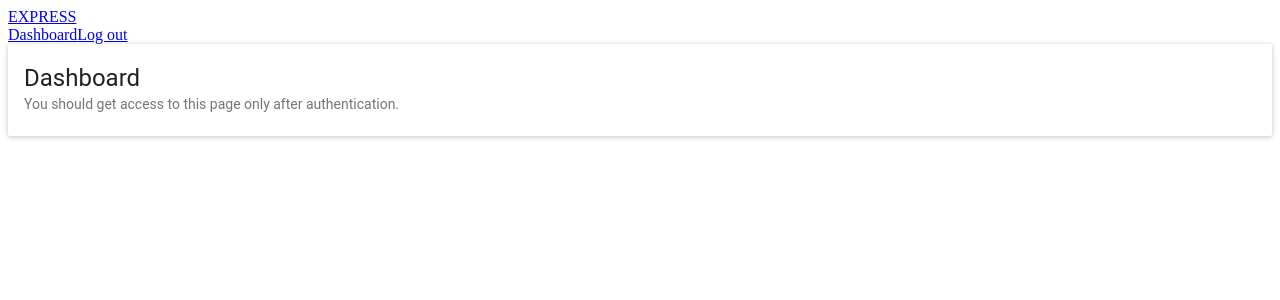
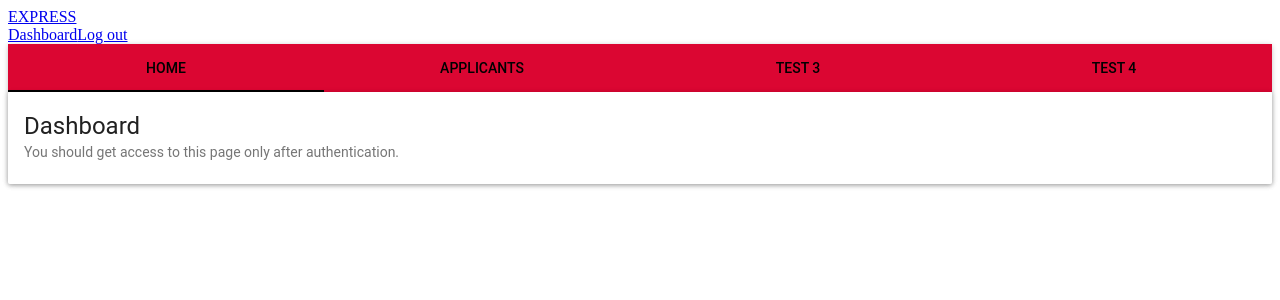
Before and after one commit to hcandelaria/ETS, a React app: page /dashboard in a window 1280 px wide. Shown: the top 300 px of the page. Built offline with nearby package versions, Linux system fonts and the light colour scheme; no server answers; sample sign-in values are in the browser's storage; the HTML template or start-up script is replaced by a standard one; what react-tap-event-plugin would draw is missing.

Commit message:
add a tabs component

```diff
--- a/client/src/components/LoginForm.jsx
+++ b/client/src/components/LoginForm.jsx
@@ -4,6 +4,12 @@ import { Link } from 'react-router-dom';
 import { Card, CardText } from 'material-ui/Card';
 import RaisedButton from 'material-ui/RaisedButton';
 import TextField from 'material-ui/TextField';
+import { GoogleLogin } from 'react-google-login';
+
+const googleLoginStyle = {
+  color: '#ffffff',
+  width: '100px',
+}
 
 const LoginForm = ({
   onSubmit,
@@ -11,7 +17,8 @@ const LoginForm = ({
   errors,
   successMessage,
   user,
-  toggleAuthenticateStatus
+  toggleAuthenticateStatus,
+  gmailSubmit
 }) => (
   <Card className="container">
     <form action="/" onSubmit={onSubmit}>
@@ -55,7 +62,8 @@ LoginForm.propTypes = {
   onChange: PropTypes.func.isRequired,
   errors: PropTypes.object.isRequired,
   successMessage: PropTypes.string.isRequired,
-  user: PropTypes.object.isRequired
+  user: PropTypes.object.isRequired,
+  gmailSubmit: PropTypes.func.isRequired,
 };
 
 export default LoginForm;
--- a/client/src/containers/DashboardPage.jsx
+++ b/client/src/containers/DashboardPage.jsx
@@ -1,7 +1,9 @@
 import React from 'react';
 import Auth from '../modules/Auth';
 import Dashboard from '../components/Dashboard.jsx';
-
+import ApplicantsTablet from '../components/ApplicantsTablet.jsx'
+import { Card } from 'material-ui/Card';
+import { Tabs, Tab} from 'material-ui/Tabs';
 
 class DashboardPage extends React.Component {
 
@@ -42,7 +44,28 @@ class DashboardPage extends React.Component {
    * Render the component.
    */
   render() {
-    return (<Dashboard secretData={this.state.secretData} user={this.state.user} />);
+    return (
+      <Card className='container'>
+        <Tabs className='tab-demo z-depth-1'>
+          <Tab title="home"
+            label={<span style={{ color: 'black' }}>Home</span>}>
+            <Dashboard secretData={this.state.secretData} user={this.state.user} />
+          </Tab>
+          <Tab title="Applicants"
+            label={<span style={{ color: 'black' }}>Applicants</span>}>
+            Test 2
+          </Tab>
+          <Tab title="Test 3"
+            label={<span style={{ color: 'black' }}>Test 3</span>}>
+            Test 3
+          </Tab>
+          <Tab title="Test 4"
+            label={<span style={{ color: 'black' }}>Test 4</span>}>
+            Test 4
+          </Tab>
+        </Tabs>
+      </Card>
+    );
   }
 
 }
--- a/client/src/containers/LoginPage.jsx
+++ b/client/src/containers/LoginPage.jsx
@@ -31,6 +31,7 @@ class LoginPage extends React.Component {
     };
 
     this.processForm = this.processForm.bind(this);
+    this.gmailSubmit = this.gmailSubmit.bind(this);
     this.changeUser = this.changeUser.bind(this);
   }
 
@@ -84,7 +85,14 @@ class LoginPage extends React.Component {
     });
     xhr.send(formData);
   }
-
+  /**
+   * Process the gmail form.
+   *
+   * @param {object} res - the gmail response object
+   */
+  gmailSubmit(res) {
+    console.log(res);
+  }
   /**
    * Change the user object.
    *
@@ -111,6 +119,7 @@ class LoginPage extends React.Component {
         errors={this.state.errors}
         successMessage={this.state.successMessage}
         user={this.state.user}
+        gmailSubmit={this.gmailSubmit}
       />
     );
   }
--- a/package.json
+++ b/package.json
@@ -24,6 +24,7 @@
     "prop-types": "^15.5.10",
     "react": "^15.5.4",
     "react-dom": "^15.5.4",
+    "react-google-login": "^3.2.1",
     "react-router": "^4.1.1",
     "react-router-dom": "^4.1.1",
     "react-tap-event-plugin": "^2.0.1",
```
Also changed, not shown: client/src/components/ApplicantsTablet.jsx (added), 3 other files (tests, documents, lock files or other folders).
